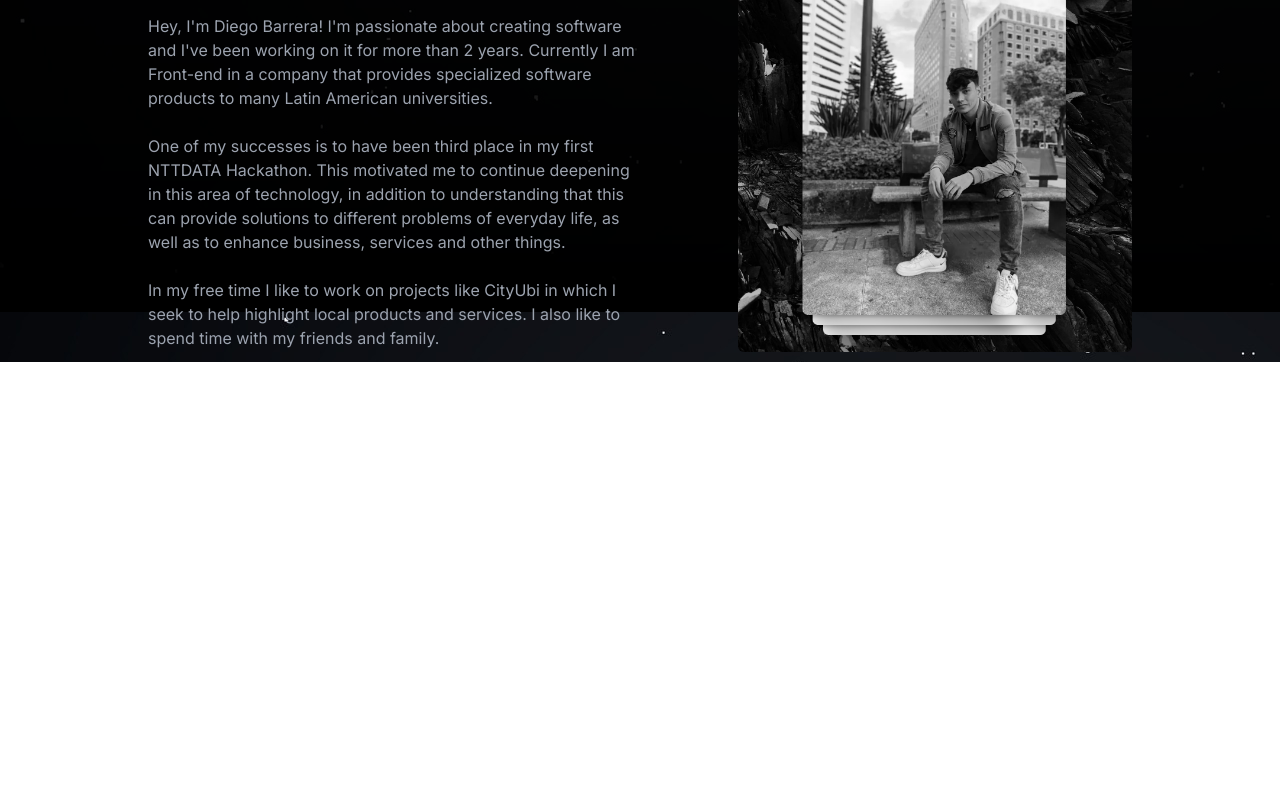
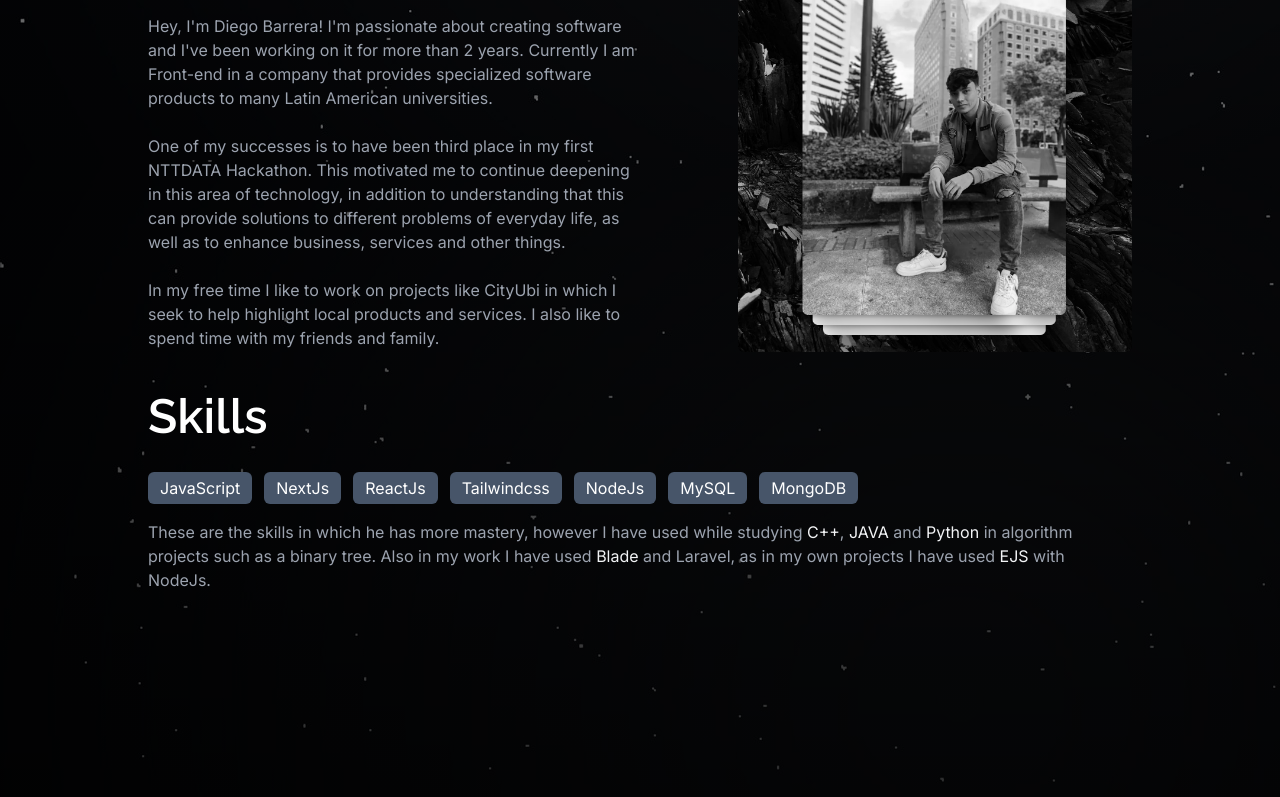
Before and after one commit to Diego-Barrera-07/portfolio-v1, a Next.js app: page / in a window 1280 px wide. Shown: the part 2000-2797 px from the top of the page. Before the commit the page ends 2362 px from the top, so only its background shows below. Built offline with nearby package versions, Linux system fonts and the light colour scheme.

Commit message:
Added skills component / Adjusted copy in the experience component
- Added the new component to the index (page.tsx)

```diff
--- a/app/components/Experience.tsx
+++ b/app/components/Experience.tsx
@@ -23,7 +23,7 @@ const Experience = () => {
                     </div>
                     <time
                         className="mb-1 text-sm font-normal leading-none text-sky-800 dark:text-sky-200/80">
-                        Abr. 2022 - Actualidad
+                        Apr. 2022 - Currently...
                     </time>
                     <h3 className="text-lg font-semibold text-yellow-800 dark:text-yellow-200 my-2">
                         Front-end Developer | <a href="https://www.software-shop.com/" className="text-slate-100" target="_blank">Software Shop</a>
--- /dev/null
+++ b/app/components/Skills.tsx
@@ -0,0 +1,35 @@
+"use client"
+import { useRef } from "react";
+import { motion } from "framer-motion";
+
+const Skills = () => {
+    const scrollRef = useRef(null)
+    return (
+        <motion.section className="mt-20 px-5"
+            initial={{ opacity: 0, y: 10 }}
+            whileInView={{ opacity: 1, y: 0 }}
+            transition={{ ease: "linear", duration: 1 }}
+            viewport={{ root: scrollRef }}
+        >
+            <p className="text-5xl font-raleway font-semibold mb-8">Skills</p>
+            <div className="flex items-center flex-wrap gap-3">
+                <div className="bg-slate-600 text-center px-3 py-1 rounded-md">JavaScript</div>
+                <div className="bg-slate-600 text-center px-3 py-1 rounded-md">NextJs</div>
+                <div className="bg-slate-600 text-center px-3 py-1 rounded-md">ReactJs</div>
+                <div className="bg-slate-600 text-center px-3 py-1 rounded-md">Tailwindcss</div>
+                <div className="bg-slate-600 text-center px-3 py-1 rounded-md">NodeJs</div>
+                <div className="bg-slate-600 text-center px-3 py-1 rounded-md">MySQL</div>
+                <div className="bg-slate-600 text-center px-3 py-1 rounded-md">MongoDB</div>
+            </div>
+            <p className="my-4 text-gray-400">
+                These are the skills in which he has more mastery, however I have used while studying <span className="text-gray-100">C++</span>,
+                <span className="text-gray-100"> JAVA</span> and <span className="text-gray-100">Python</span> in algorithm projects such as a binary tree.
+                Also in my work I have used <span className="text-gray-100">Blade</span> and Laravel,
+                as in my own projects I have used <span className="text-gray-100">EJS</span> with NodeJs.
+            </p>
+            <div className="h-screen"></div>
+        </motion.section>
+    );
+}
+
+export default Skills;
--- a/app/page.tsx
+++ b/app/page.tsx
@@ -2,6 +2,7 @@ import AboutMe from "./components/AboutMe";
 import Experience from "./components/Experience";
 import Header from "./components/Header";
 import MainSection from "./components/MainSection";
+import Skills from "./components/Skills";
 
 export default function Home() {
   return (
@@ -11,6 +12,7 @@ export default function Home() {
         <MainSection />
         <Experience />
         <AboutMe />
+        <Skills />
       </main >
     </>
 
```
